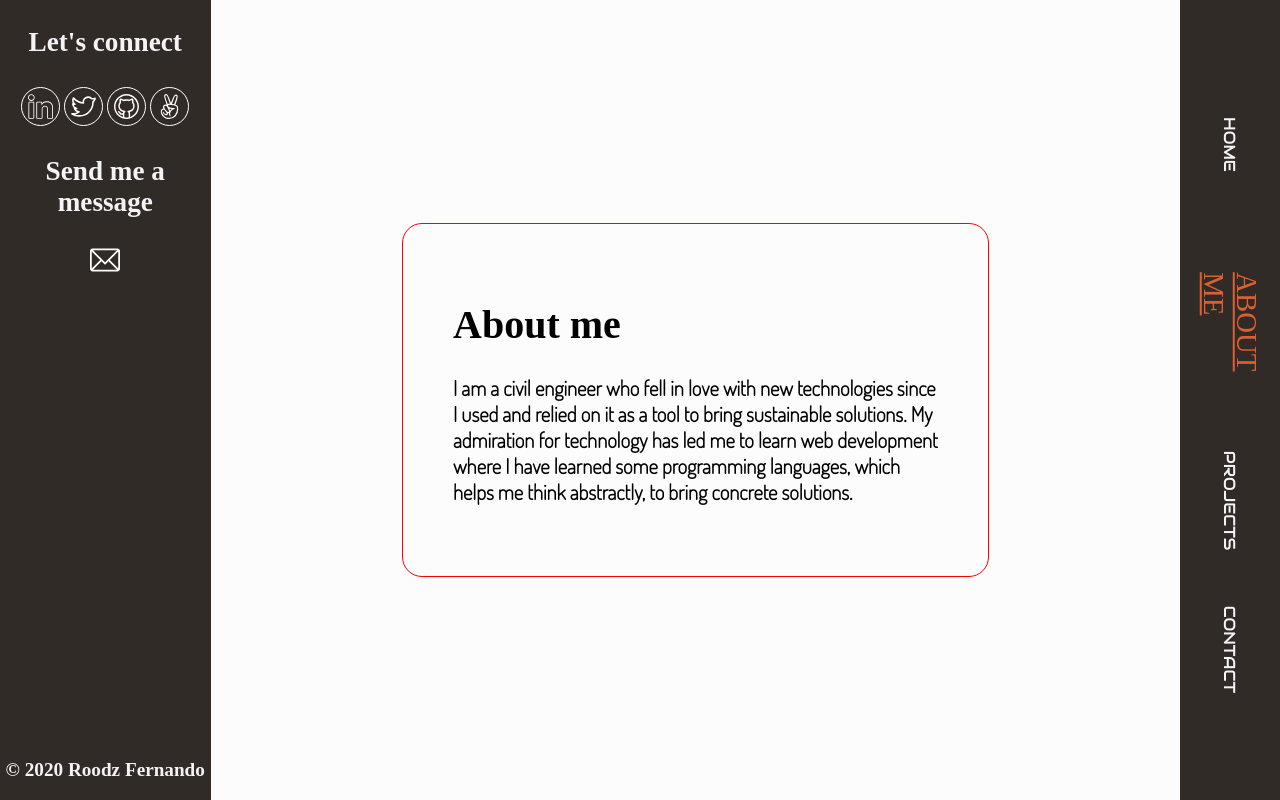
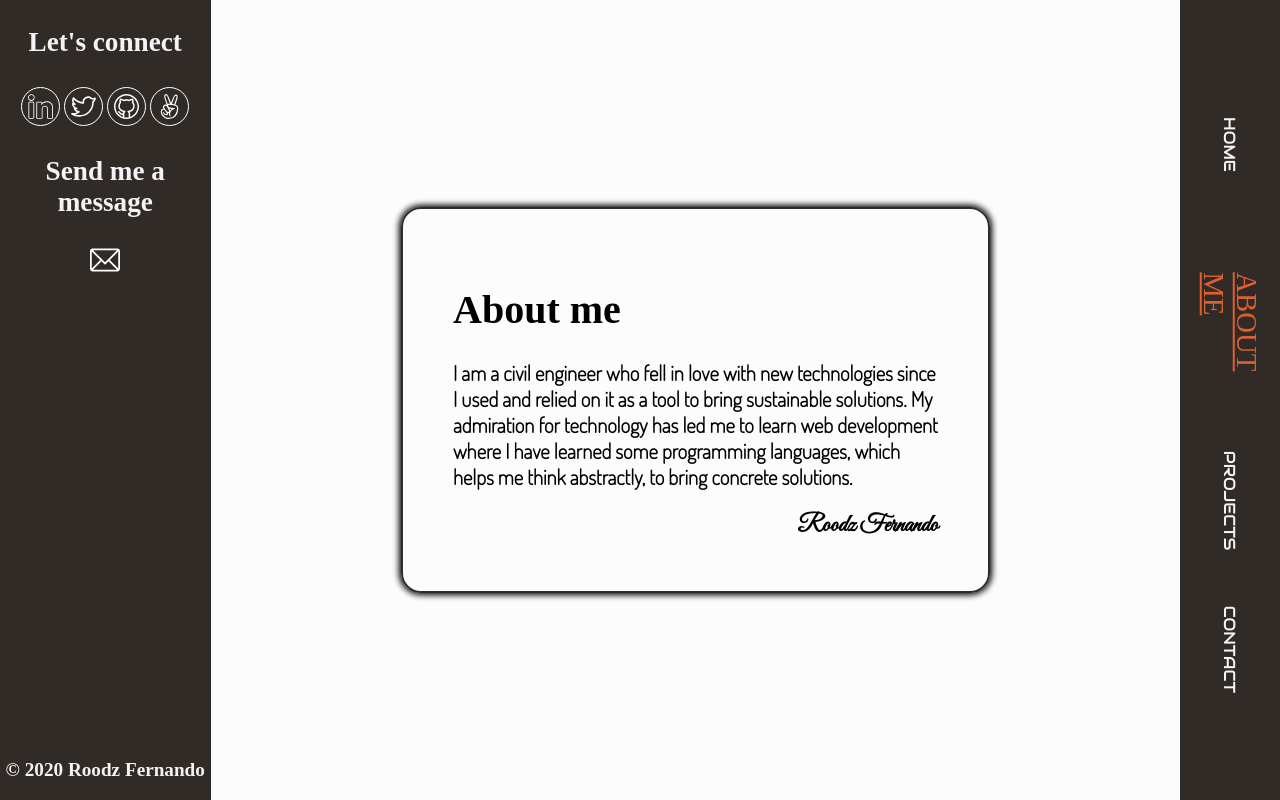
Before and after one commit to RoodzFernando/RoodzFernando.github.io, a React (Create React App) app: page /about in a window 1280 px wide. Built offline with nearby package versions, Linux system fonts and the light colour scheme; a web font is replaced by a local one.

Commit message:
Finish with the styles for About component

```diff
--- a/src/components/About.js
+++ b/src/components/About.js
@@ -12,6 +12,7 @@ function About() {
               learn web development where I have learned
               some programming languages, which helps me
               think abstractly, to bring concrete solutions.</p>
+            <div className="signature">Roodz Fernando</div>
           </div>
         </div>
     )
--- a/src/styles/components/About.scss
+++ b/src/styles/components/About.scss
@@ -1,5 +1,6 @@
 @import url('https://fonts.googleapis.com/css2?family=Redressed&display=swap');
 @import url('https://fonts.googleapis.com/css2?family=Dosis:wght@200&display=swap');
+@import url('https://fonts.googleapis.com/css2?family=Great+Vibes&display=swap');
 
 .about-page {
   width: 90%;
@@ -8,7 +9,8 @@
   justify-content: center;
   .about-text {
     align-self: center;
-    border: 1px solid red;
+    border: 2px solid #302B27;
+    box-shadow: 0px 0px 6px 2px #000;
     width: 50%;
     padding: 50px;
     border-radius: 20px;
@@ -21,5 +23,11 @@
       font-size: 1.3rem;
       font-weight: bold;
     }
+    .signature {
+      text-align: right;
+      font-family: 'Great Vibes', cursive;
+      font-size: 1.5rem;
+      font-weight: bold;
+    }
   }
 }
--- a/src/styles/components/AsideNav.scss
+++ b/src/styles/components/AsideNav.scss
@@ -4,10 +4,7 @@ nav {
     display: flex;
     flex-direction: column;
     justify-content: space-evenly;
-    // background: rgba(128, 128, 128, 0.509);
-    // background: #6F73D2;
     background: #302B27;
-    // background: #A3D5FF;
     width: 9%;
     a {
         color: #F5F3F5;
@@ -21,9 +18,7 @@ nav {
         }
     }
     .is-active {
-        // color: #F5F3F5;
         color: #DD6031;
-        // color: green;
         text-decoration: underline;
         font-family: 'Pirata One', cursive;
         font-size: 1.8rem;
--- a/src/styles/components/AsidePage.scss
+++ b/src/styles/components/AsidePage.scss
@@ -1,7 +1,6 @@
 @import url('https://fonts.googleapis.com/css2?family=Redressed&display=swap');
 
 .aside-page {
-    // border: 1px solid #000;
     display: flex;
     flex-direction: column;
     justify-content: space-between;
--- a/src/styles/components/Project.scss
+++ b/src/styles/components/Project.scss
@@ -63,7 +63,6 @@
             align-items: center;
             justify-content: space-between;
             background: #81A4CD;
-            // background: rgb(39,60,44);
             height: 255px;
             margin-left: 0px;
             margin-right: 0px;
--- a/src/styles/styles.scss
+++ b/src/styles/styles.scss
@@ -1,17 +1,12 @@
-// @import './components/AsideNav.scss';
-// @import './components/AsidePage.scss';
 @import './components/AppRoutes.scss';
 @import './components/Login.scss';
 @import './components/ProjectCreate.scss';
-// @import './components/Project.scss';
 @import './components/ProjectUpdate.scss';
 @import './components/Dashboard.scss';
-// @import './components/Contact.scss';
 @import './components/Home.scss';
 
 body {
     margin: 0;
     box-sizing: border-box;
     background: #FCFCFC;
-    // background: #ECE4B7;
 }
```
Also changed, not shown: 1 other file (tests, documents, lock files or other folders).
